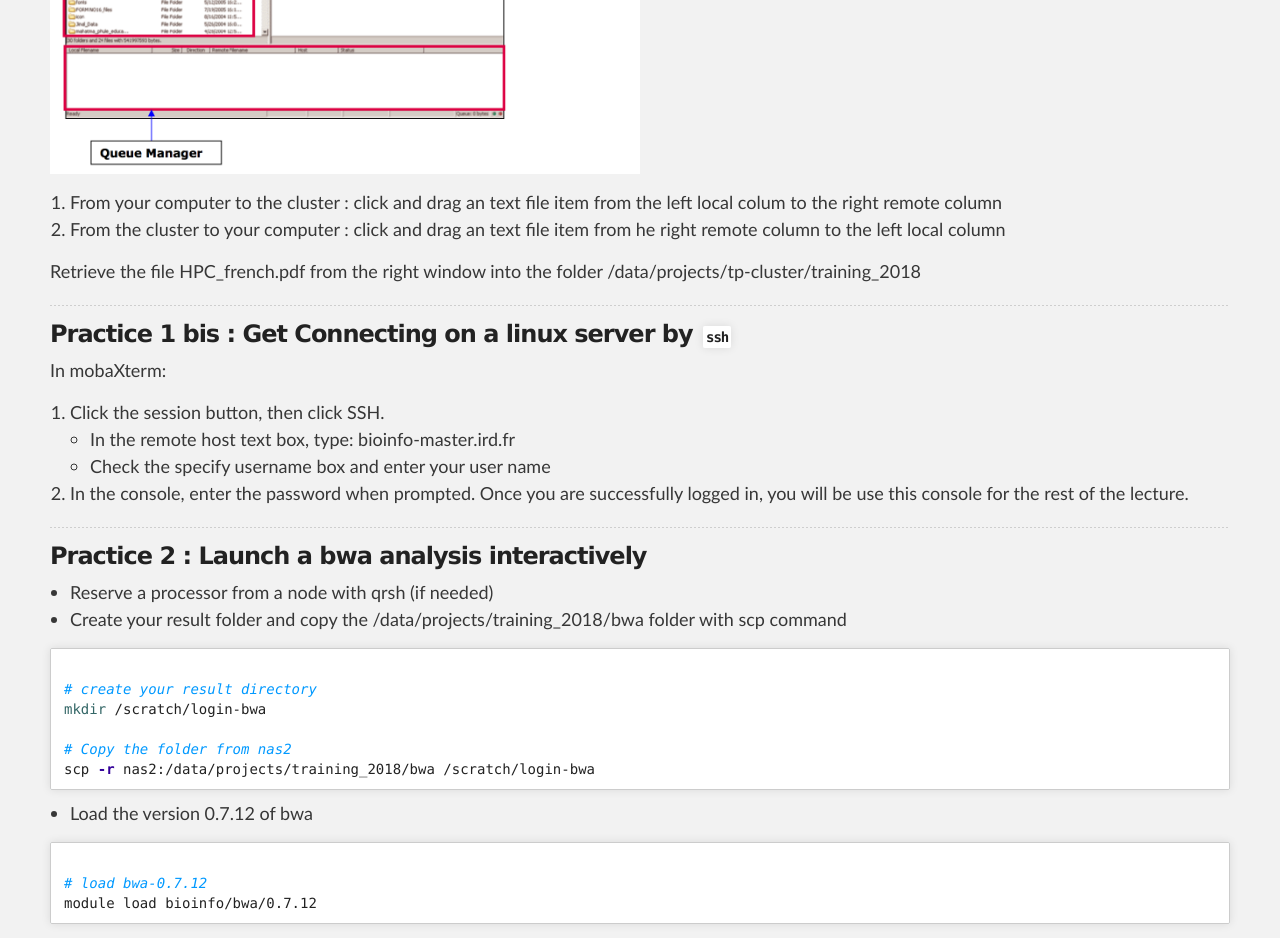
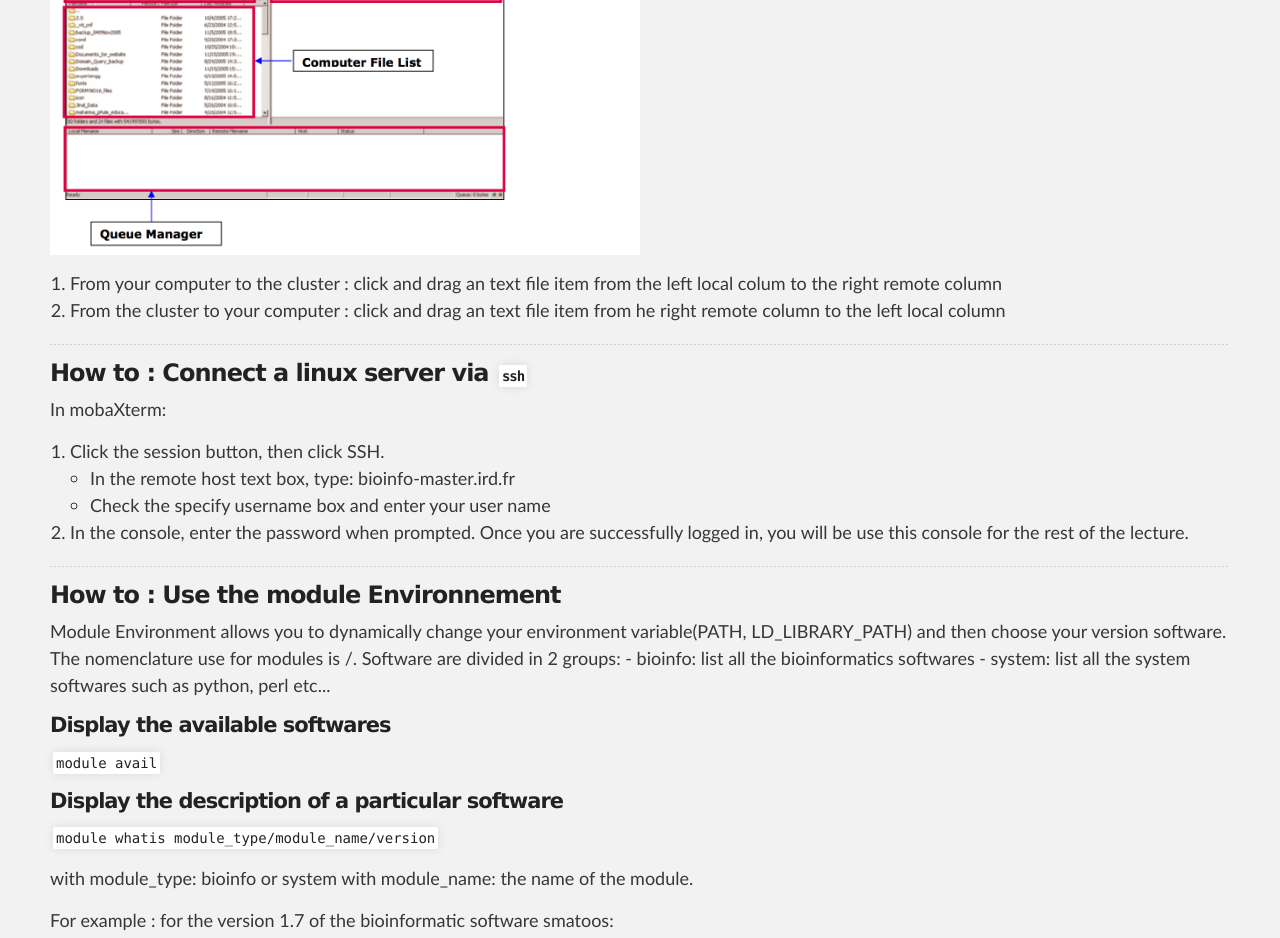
Before and after one commit to SouthGreenPlatform/trainings, a Jekyll site: the page built from _pages/hpc/hpchowto.md, in a window 1280 px wide and 1400 px high, scrolled down 2552 px. Shown: the top 938 px of the window. Built offline with Jekyll 4.4.1, drawn with Linux system fonts in a browser that asks for light colours; nearby versions of some CDN libraries; some of the changed text lies outside the part shown.

Commit message:
Update hpchowto.md

```diff
--- a/_pages/hpc/hpchowto.md
+++ b/_pages/hpc/hpchowto.md
@@ -20,9 +20,9 @@ description: HPC Howto page
 
 <!-- TOC depthFrom:2 depthTo:2 withLinks:1 updateOnSave:1 orderedList:0 -->
 * [Preambule: Softwares to install before connecting to a distant linux server ](#preambule)
-* [Howto: Transferring files with filezilla `sftp`](#howto-1)
-* [howto: Get Connecting on a linux server by `ssh`](#howto-2)
-* [howto: Launch a bwa analysis interactively ](#howto-3)
+* [How to: Transfer files with filezilla `sftp` on the Itrop cluster](#howto-1)
+* [How to: Connect to a linux server via `ssh`](#howto-2)
+* [How to: Use the Module Environment ](#howto-3)
 * [Links](#links)
 * [License](#license)
 
@@ -62,7 +62,7 @@ description: HPC Howto page
 
 
 <a name="howto-1"></a>
-### Howto : Transferring files with filezilla `sftp`
+### How to : Transfer files with filezilla `sftp` on the Itrop cluster
 
 
 ##### Download and install FileZilla
@@ -76,7 +76,10 @@ In the FileZilla menu, go to _File > Site Manager_. Then go through these 5 step
 
 1. Click _New Site_.
 2. Add a custom name for this site.
-3. Add the hostname bioinfo-nas2.ird.fr to have access to /data/project
+3. You have 3 possible choices:
+    - bioinfo-nas2.ird.fr to transfer  to /data/project
+    - bioinfo-nas.ird.fr to transfer to /home/user, /data2/projects or /teams
+    - bioinfo-nas3.ird.fr to transfer to /data3/project
 4. Set the Logon Type to "Normal" and insert your username and password used to connect on the IRD cluster
 5. Press the "Connect" button.
 
@@ -88,14 +91,14 @@ In the FileZilla menu, go to _File > Site Manager_. Then go through these 5 step
 1. From your computer to the cluster : click and drag an text file item from the left local colum to the right remote column
 2. From the cluster to your computer : click and drag an text file item from he right remote column to the left local column
 
-Retrieve the file HPC_french.pdf from the right window into the folder /data/projects/tp-cluster/training_2018
+
 
 
 -----------------------
 
 
 <a name="howto-2"></a>
-### Practice 1 bis : Get Connecting on a linux server by `ssh`
+### How to : Connect a linux server via `ssh`
 
 In mobaXterm:
 1. Click the session button, then click SSH.
@@ -107,46 +110,29 @@ Once you are successfully logged in, you will be use this console for the rest o
 -----------------------
 
 <a name="howto-3"></a>
-###  Practice 2 : Launch a bwa analysis interactively
+###  How to : Use the module Environnement
 
-* Reserve a processor from a node with qrsh (if needed)
-* Create your result folder and copy the /data/projects/training_2018/bwa folder with scp command
+Module Environment allows you to dynamically change your environment variable(PATH, LD_LIBRARY_PATH) and then choose your version software.
+The nomenclature use for modules is <package_name>/<package_version>.
+Software are divided in 2 groups:
+    - bioinfo: list all the bioinformatics softwares
+    - system: list all the system softwares such as python, perl etc...
 
-{% highlight bash %}
-# create your result directory
-mkdir /scratch/login-bwa
+#### Display the available softwares
 
-# Copy the folder from nas2
-scp -r nas2:/data/projects/training_2018/bwa /scratch/login-bwa
-{% endhighlight %}
+`module avail`
 
-* Load the version 0.7.12 of bwa
-{% highlight bash %}
-# load bwa-0.7.12
-module load bioinfo/bwa/0.7.12
-{% endhighlight %}
+#### Display the description of a particular software
 
-* Launch your bwa analysis with the following commands
-{% highlight bash %}
-# Go into the  /scratch/login-bwa folder
-cd /scratch/login-bwa
-# Index the reference
-bwa index referenceIrigin.fasta
-# create the mapping file
-bwa mem referenceIrigin.fasta irigin1_1.fastq irigin1-2.fastq >mapping.sam
-{% endhighlight %}
+`module whatis module_type/module_name/version`
 
-* Retrieve mapping.sam into your home
-{% highlight bash %}
-scp /scratch/login-bwa/mapping.sam nas:/home/login
-{% endhighlight %}
+with module_type: bioinfo or system
+with module_name: the name of the module.
 
-* Delete the /scratch/login-sam folder
-{% highlight bash %}
-cd /scratch
-rm -rf login-bwa
+For example : for the version 1.7 of the bioinformatic software smatoos:
 
-{% endhighlight %}
+`module whatis bioinfo/samtools/1.7`
+
 
 -----------------------
 
```
